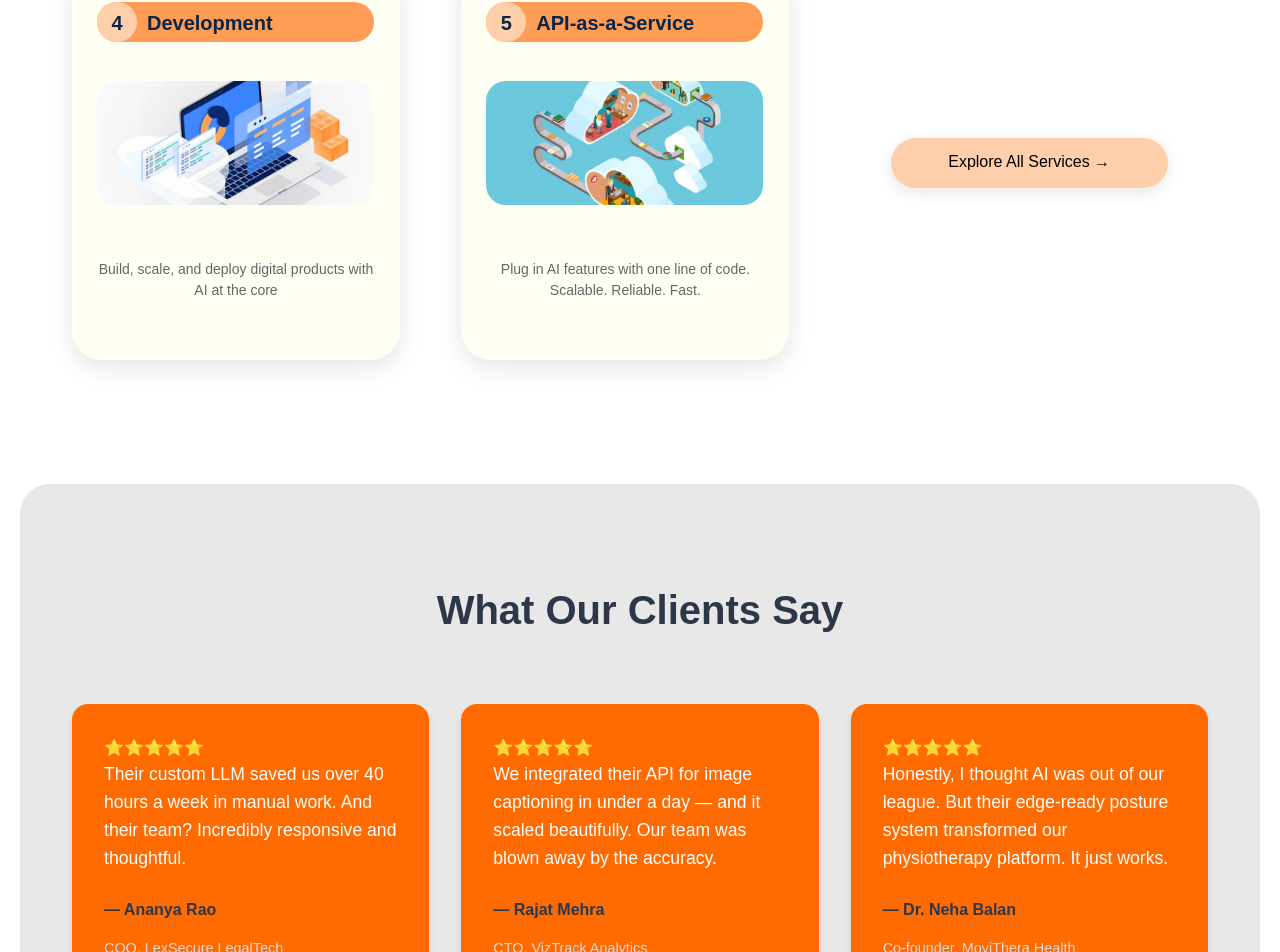
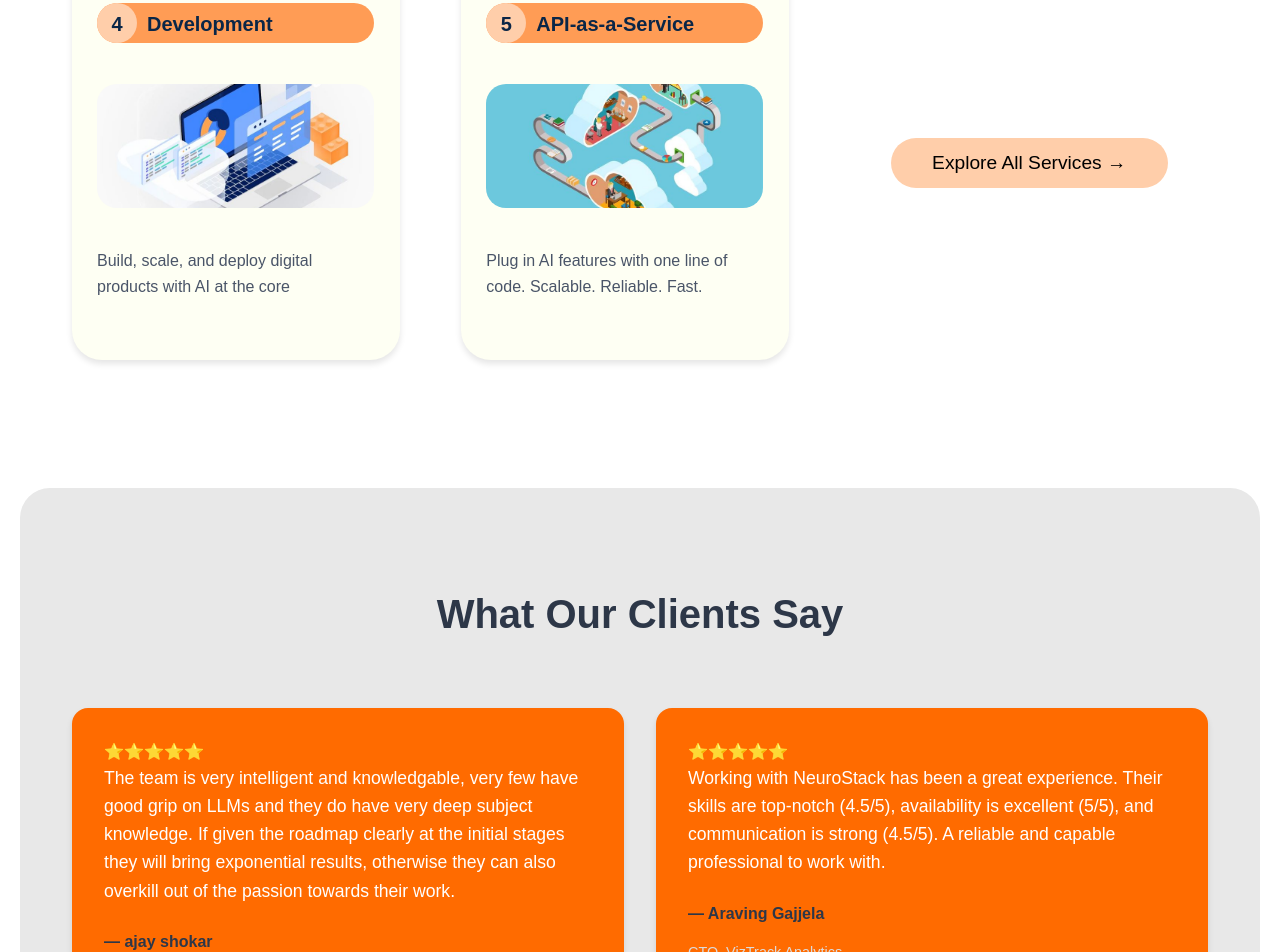
Before and after one commit to Noel-Teens/neuro-stack-website, a React (Vite) app: page / in a window 1280 px wide. Shown: the part 1677-2629 px from the top of the page. Built offline with nearby package versions, Linux system fonts and the light colour scheme.

Commit message:
clint and offer done

```diff
--- a/src/pages/Home.jsx
+++ b/src/pages/Home.jsx
@@ -151,20 +151,20 @@ const Home = () => {
 
   const testimonials = [
     {
-      text: "Their custom LLM saved us over 40 hours a week in manual work. And their team? Incredibly responsive and thoughtful.",
-      author: "Ananya Rao",
-      position: "COO, LexSecure LegalTech"
+      text: "The team is very intelligent and knowledgable, very few have good grip on LLMs and they do have very deep subject knowledge. If given the roadmap clearly at the initial stages they will bring exponential results, otherwise they can also overkill out of the passion towards their work.",
+      author: "ajay shokar",
+      position: "CEO - APPit & Workisy"
     },
     {
-      text: "We integrated their API for image captioning in under a day — and it scaled beautifully. Our team was blown away by the accuracy.",
-      author: "Rajat Mehra",
+      text: "Working with NeuroStack has been a great experience. Their skills are top-notch (4.5/5), availability is excellent (5/5), and communication is strong (4.5/5). A reliable and capable professional to work with.",
+      author: "Araving Gajjela",
       position: "CTO, VizTrack Analytics"
     },
-    {
-      text: "Honestly, I thought AI was out of our league. But their edge-ready posture system transformed our physiotherapy platform. It just works.",
-      author: "Dr. Neha Balan",
-      position: "Co-founder, MoviThera Health"
-    }
+    // {
+    //   text: "Honestly, I thought AI was out of our league. But their edge-ready posture system transformed our physiotherapy platform. It just works.",
+    //   author: "Dr. Neha Balan",
+    //   position: "Co-founder, MoviThera Health"
+    // }
   ];
 
   const achievements = [
@@ -331,154 +331,93 @@ const Home = () => {
       </motion.section>
 
       {/* Services Preview */}
-      <section className="services-preview" ref={servicesRef} style={{paddingBottom: isMobile? '0px':'60px'}}>
-        <motion.h2
-          // initial={{ opacity: 0, y: 30 }}
-          // whileInView={{ opacity: 1, y: 0 }}
-          // viewport={{ once: true }}
-          // transition={{ duration: 0.8, ease: [0.25, 0.46, 0.45, 0.94] }}
-        >
-          What We Offer
-        </motion.h2>
-
-        <motion.div
-          className="services-grid"
-          variants={staggerContainer}
-          initial="initial"
-          whileInView="animate"
-          viewport={{ once: true, amount: 0.2 }}
-
-        >
+      <section className="services-preview">
+        <h2>What We Offer</h2>
+        <div className="services-grid">
           {services.map((service, index) => (
             <motion.div
               key={index}
               className="service-card"
-              // variants={scaleIn}
-              whileHover={{
-                scale: 1.05,
-                rotateY: 5,
-                boxShadow: "0 20px 40px rgba(0,0,0,0.15)",
-                transition: { duration: 0.3 }
-              }}
-              whileTap={{ scale: 0.95 }}
+              initial={{ opacity: 0, y: 20 }}
+              animate={{ opacity: 1, y: 0 }}
+              transition={{ delay: 0.2 * index, duration: 0.5 }}
               style={{
-                background: '#FEFFF3',
-                padding: isMobile ? '20px' : '25px',
-                borderRadius: isMobile ? '20px' : '30px',
-                height: isMobile ? 'auto' : '402px',
-                minHeight: isMobile ? '350px' : '402px',
-                maxWidth: isMobile ? '100%' : '328px',
-                width: '100%',
-                flexDirection: 'column',
-                gap: isMobile ? '15px' : '20px',
-                display: 'flex',
+                background: "#FEFFF3",
+                padding: "25px",
+                borderRadius: "30px",
+                height: "402px",
+                width: "328px",
+                flexDirection: "column",
+                gap: "20px",
+                display: "flex",
                 justifyContent: "space-evenly",
-                cursor: 'pointer',
-                boxShadow: '0 8px 25px rgba(0,0,0,0.1)',
-                margin: isMobile ? '0 auto 20px' : '0'
               }}
             >
-              <motion.div
+              <div
                 style={{
                   height: "40px",
-                  maxWidth: isMobile ? "100%" : "277px",
-                  width: "100%",
-                  background: '#FF9C55',
-                  borderRadius: isMobile ? '30px' : '40px',
-                  display: 'flex',
-                  alignItems: 'center',
-                  gap: isMobile ? '8px' : '10px',
-                  padding: isMobile ? '0 10px' : '0'
+                  width: "277px",
+                  background: "#FF9C55",
+                  borderRadius: "40px",
+                  display: "flex",
+                  alignItems: "center",
+                  gap: "10px",
                 }}
-                whileHover={{ scale: 1.02 }}
               >
-                <motion.div
+                <div
                   style={{
-                    height: '40px',
-                    width: '40px',
-                    borderRadius: '100%',
-                    background: '#FFCEAA',
-                    display: 'flex',
-                    justifyContent: 'center',
-                    alignItems: 'center',
-                    paddingTop:'10px'
-                  }}
-                  whileHover={{
-                    rotate: 360,
-                    transition: { duration: 0.6 }
+                    height: "40px",
+                    width: "40px",
+                    borderRadius: "100%",
+                    background: "#FFCEAA",
+                    display: "flex",
+                    justifyContent: "center",
+                    alignItems: "center",
+                    paddingTop: "10px",
                   }}
                 >
                   <h3>{index + 1}</h3>
-                </motion.div>
-                <h3 style={{paddingTop:'10px'}}>{service.title}</h3>
-              </motion.div>
-
-              <motion.div
+                </div>
+                <h3 style={{ paddingTop: "10px" }}>{service.title}</h3>
+              </div>
+              <div
                 style={{
-                  maxWidth: isMobile ? '100%' : '277px',
-                  width: '100%',
-                  height: isMobile ? '100px' : '124px',
-                  borderRadius: isMobile ? "15px" : "20px",
+                  width: "277px",
+                  height: "124px",
+                  borderRadius: "20px",
                   backgroundImage: service.image,
-                  backgroundSize: 'cover',
-                  backgroundPosition: 'center',
-                  display: 'flex',
-                  justifyContent: 'center',
-                  alignItems: 'center'
+                  backgroundSize: "cover",
+                  backgroundPosition: "center",
+                  display: "flex",
+                  justifyContent: "center",
+                  alignItems: "center",
                 }}
-                whileHover={{
-                  // scale: isMobile ? 1.02 : 1.05,
-                   transition: { duration: 0.3 }
-                }}
-              />
-
-              <motion.p
-                initial={{ opacity: 0 }}
-                animate={{ opacity: 1 }}
-                transition={{ delay: 0.3 }}
-                style={{
-                  fontSize: isMobile ? '13px' : '14px',
-                  lineHeight: '1.5',
-                  textAlign: 'center',
-                  color: '#666',
-                  padding: isMobile ? '0 5px' : '0',
-                  margin: isMobile ? '10px 0' : '15px 0'
-                }}
-              >
-                {service.description}
-              </motion.p>
+              ></div>
+              <p>{service.description}</p>
             </motion.div>
           ))}
-
           <motion.div
             className="explore-all-services"
-            // variants={fadeInUp}
-            whileHover={{
-              scale: 1.05,
-              boxShadow: "0 10px 25px rgba(0,0,0,0.2)",
-              transition: { duration: 0.3 }
+            initial={{ opacity: 0, y: 30 }}
+            animate={{ opacity: 1, y: 0 }}
+            transition={{ delay: 0.6, duration: 0.8 }}
+            style={{
+              display: "flex",
+              justifyContent: "center",
+              alignItems: "center",
+              borderRadius: "40px",
+              height: "50px",
+              width: "277px",
+              marginTop: "180px",
+              marginLeft: "40px",
+              cursor: "pointer",
             }}
-            whileTap={{ scale: 0.95 }}
-            style={{
-              display: 'flex',
-              justifyContent: 'center',
-              alignItems: 'center',
-              borderRadius:'40px',
-              height:'50px',
-              maxWidth:'277px',
-              width: '100%',
-              marginTop: isMobile ? '20px' : '180px',
-              marginLeft: isMobile?'10px' :'40px',
-              cursor:'pointer',
-              boxShadow: '0 4px 15px rgba(0,0,0,0.1)'
-            }}
-            onClick={() => window.location.href = './services'}
           >
-            <motion.div whileHover={{ x: 5 }}>
-              <p style={{marginTop:'13px'}}>Explore All Services →</p>
-            </motion.div>
+            <Link to="/services" className="explore-link">
+              Explore All Services →
+            </Link>
           </motion.div>
-        </motion.div>
+        </div>
       </section>
 
       {/* Testimonials */}
@@ -570,7 +509,7 @@ const Home = () => {
           overflow: "hidden",
           width: "100%",
           padding: "64px 0",}}>
-        <h2 style={{marginLeft:"600px"}}>Our Achievements</h2>
+        <h2 style={{marginLeft: isMobile?"60px" :"600px"}}>Our Achievements</h2>
         <div style={{
   margin:" 0 auto",
   padding: "0 20px",
@@ -585,7 +524,7 @@ const Home = () => {
                   alignItems: "center",
                   gap: "20px",
                   marginBottom: "32px",
-                  marginLeft: "122px",
+                  marginLeft: isMobile?"30px":"122px",
                 }}
                 initial={{ opacity: 0.3 }}
                 animate={{
@@ -597,7 +536,7 @@ const Home = () => {
                 <div style={{
                   width: "28px",
                   height: "28px",
-                  background: achievement.color || "#D9D9D9",
+                  background: "rgb(217, 217, 217)",
                   flexShrink: "0",
                 }} />
                 <div style={{
```
